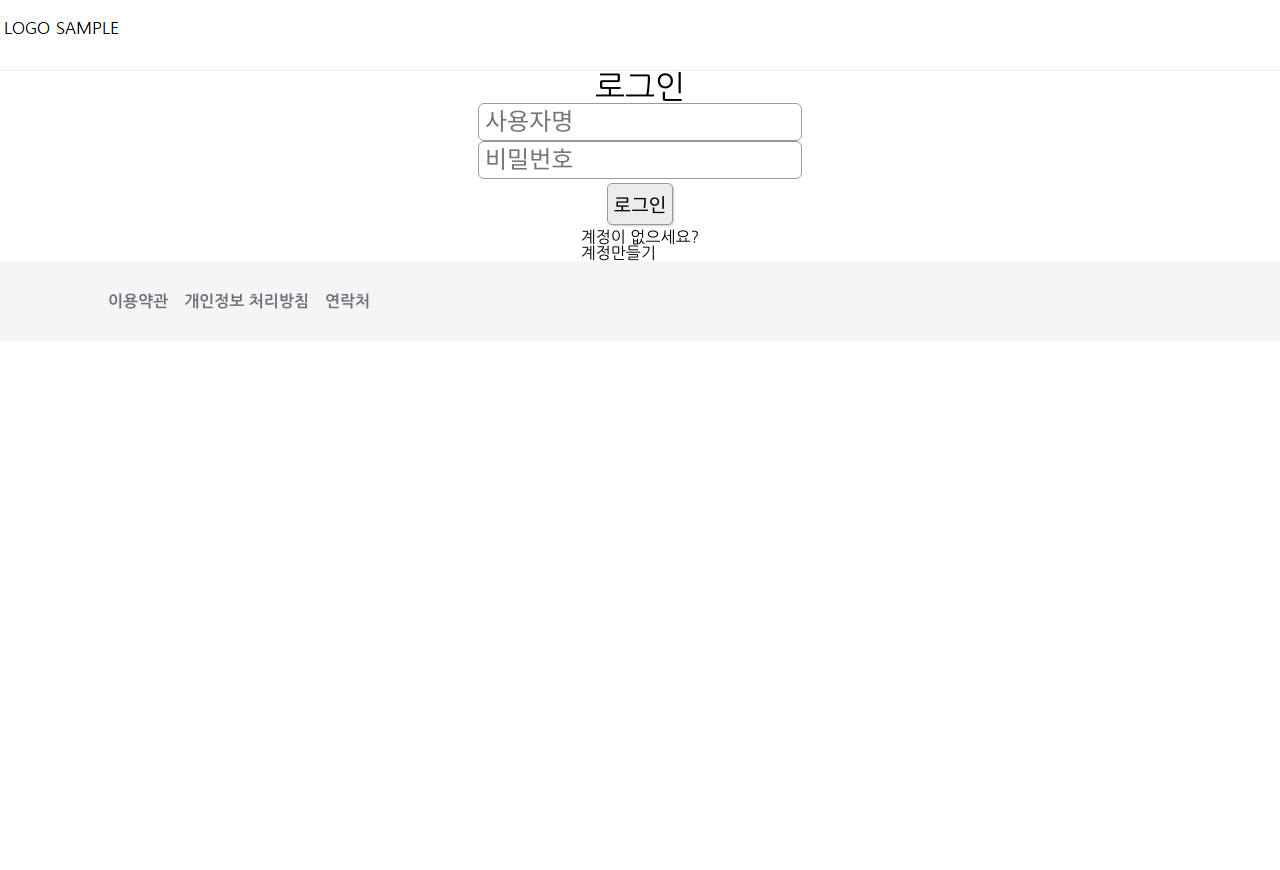
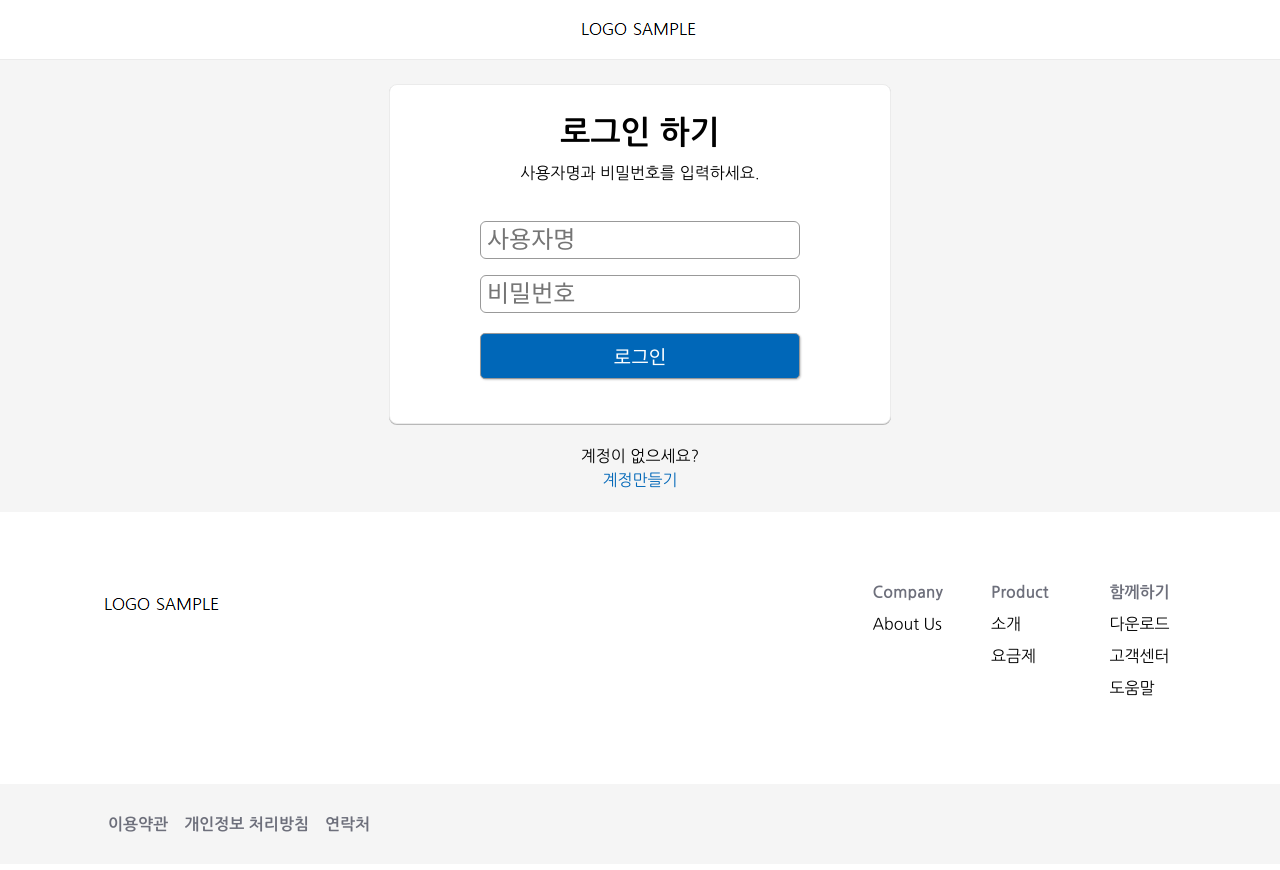
Before and after one commit to hs-glenn-lee/IronShutterFrontEnd, a Vue app: page /sign-in in a window 1280 px wide. Before the commit the page ends 800 px from the top, so only its background shows below. Built offline with nearby package versions, Linux system fonts and the light colour scheme; no server answers.

Commit message:
revise sign-in

```diff
--- a/src/assets/css/colors.css
+++ b/src/assets/css/colors.css
@@ -3,4 +3,5 @@
   --black-text-color: #323648;
   --grey-bg-color: #f5f5f5;
   --context-border-color: #ebebeb;
+  --blue-button-color: #0067b8;
 }
--- a/src/assets/css/reset.css
+++ b/src/assets/css/reset.css
@@ -20,7 +20,6 @@ time, mark, audio, video {
   padding: 0;
   border: 0;
   font-size: 100%;
-  font: inherit;
   vertical-align: baseline;
 }
 /* HTML5 display-role reset for older browsers */
--- a/src/components/charge/charge.vue
+++ b/src/components/charge/charge.vue
@@ -17,7 +17,7 @@
 </template>
 
 <script>
-import GlobalHeaderComp from '../home-header'
+import GlobalHeaderComp from '../headers/home-header'
 import ChargeOverviewComp from './charge-overview'
 import ChargePayComp from './charge-pay'
 import ChargePayLogComp from './charge-log'
--- a/src/components/home-header.vue
+++ b/src/components/headers/home-header.vue
@@ -4,7 +4,7 @@
       <div class="h-nav-item-con h-inh">
         <div class="h-nav-item h-inh">
           <div class="logo">
-            <img src="../assets/images/logo-banner.png"/>
+            <img src="../../assets/images/logo-banner.png"/>
           </div>
           <ul class="h-nav-btn-list">
             <li @mouseover="cNavOnMouseover" @mouseout="cNavOnMouseout" class="h-nav-btn">
--- /dev/null
+++ b/src/components/headers/simple-header.vue
@@ -0,0 +1,56 @@
+<template>
+  <header class="simple-header user-select-none">
+    <div class="content-container">
+      <div class="content-item c-logo">
+        <div class="logo">
+          <img src="../../assets/images/logo-banner.png"/>
+        </div>
+      </div>
+    </div>
+  </header>
+</template>
+
+<script>
+import { mapActions } from 'vuex'
+
+export default {
+  name: 'home-header',
+  components: {},
+  methods: {
+    ...mapActions(['syncSign'])
+  },
+  created () {
+    this.syncSign()
+  }
+}
+</script>
+
+<style scoped>
+  header.simple-header {
+    height: 60px;
+  }
+
+  div.content-container{
+    height: inherit;
+    display: flex;
+    flex-direction: row;
+    align-items: center;
+    justify-content: center;
+  }
+
+  div.content-item {
+    display: flex;
+  }
+
+  .c-logo {
+    justify-content: center;
+    width: 100%;
+    border-bottom: 1px solid var(--context-border-color);
+  }
+
+  .logo {
+    display: flex;
+    justify-self: center;
+  }
+
+</style>
--- a/src/components/home.vue
+++ b/src/components/home.vue
@@ -25,7 +25,7 @@
 </template>
 
 <script>
-import HomeHeaderComp from './home-header'
+import HomeHeaderComp from './headers/home-header'
 import CommonFooterComp from './footers/common-footer'
 import RecapFooterComp from './footers/recap-footer'
 
--- a/src/components/sign/sign-in.vue
+++ b/src/components/sign/sign-in.vue
@@ -1,16 +1,15 @@
 <template>
   <div class="sign-in">
+    <simple-header></simple-header>
+    <div class="flex-con-col" style="background-color: var(--grey-bg-color);">
+      <div class="flex-con-col round-box">
+        <div class="flex-con-col flex-item">
+          <div class="flex-con-col" style="padding: 16px 0;">
+            <h1 style="margin-bottom: 16px;">로그인 하기</h1>
+            <p>사용자명과 비밀번호를 입력하세요.</p>
+          </div>
           <div class="flex-con-col">
-      <header class="flex-item">
-        <div class="logo">
-          <img src="../../assets/images/logo-banner.png"/>
-        </div>
-      </header>
-      <div class="flex-item">
-        <h1>로그인</h1>
-      </div>
-      <div class="flex-item">
-        <form>
+            <form class="flex-con-col">
               <div class="flex-con-col">
                 <input v-model="username" type="text" placeholder="사용자명">
               </div>
@@ -22,23 +21,29 @@
               </div>
             </form>
 
-        <div v-if="errorMessage.length > 0" class="error-messages">
+            <div v-if="errorMessage.length > 0" class="error-messages flex-con-col">
               <div>{{errorMessage}}</div>
             </div>
           </div>
-      <div class="context-switch"></div>
-      <div class="guide">
-        <p>계정이 없으세요?</p>
+        </div>
+      </div>
+      <div class="flex-con-col">
+        <div class="guide flex-con-col">
+          <p style="padding: 8px 0;">계정이 없으세요?</p>
           <p><router-link :to="{ name: 'SignUp' }">계정만들기</router-link></p>
         </div>
       </div>
+    </div>
+    <recap-footer></recap-footer>
     <common-footer></common-footer>
   </div>
 </template>
 
 <script>
 import { mapActions } from 'vuex'
+import simpleHeaderComp from '../headers/simple-header'
 import commonFooterComp from '../footers/common-footer'
+import recapFooterComp from '../footers/recap-footer'
 export default {
   name: 'Home',
   data () {
@@ -64,17 +69,30 @@ export default {
     }
   },
   components: {
-    'common-footer': commonFooterComp
+    'common-footer': commonFooterComp,
+    'recap-footer': recapFooterComp,
+    'simple-header': simpleHeaderComp
   }
 }
 
 </script>
 
 <style scoped>
+  div.round-box {
+    border-radius: 8px;
+    border: 1px solid var(--context-border-color);
+    box-shadow: 0 1px 0 rgba(0,0,0,.25);
+    background-color: #fff;
+    width: 500px;
+    margin-top: 16px;
+  }
   .flex-con-col {
     display:flex;
     flex-direction: column;
     align-items: center;
+    justify-content: center;
+
+    padding: 8px 0;
   }
   .flex-item {
     display: flex;
@@ -92,15 +110,21 @@ export default {
     border-radius: 6px;
     border: 1px solid #999999;
     padding: 4px 6px 4px 6px;
+    width: 306px;
   }
   button[type="button"] {
     display: inline-block;
-    background-color: #ececec;
+    background-color: var(--blue-button-color);
+    width: 320px;
+    font-size: 1.2em;
     border: 1px solid #999999;
     border-radius: 5px;
-    font-size: 1.2em;
-    color: #000;
-    padding: 0.3em 0.3em 0.3em 0.3em;
+    color: #fff;
+    padding: 8px;
+  }
+
+  .guide a {
+    color: var(--blue-button-color);
   }
 
 </style>
```
Lines whose indentation alone changed are shown as unchanged.
